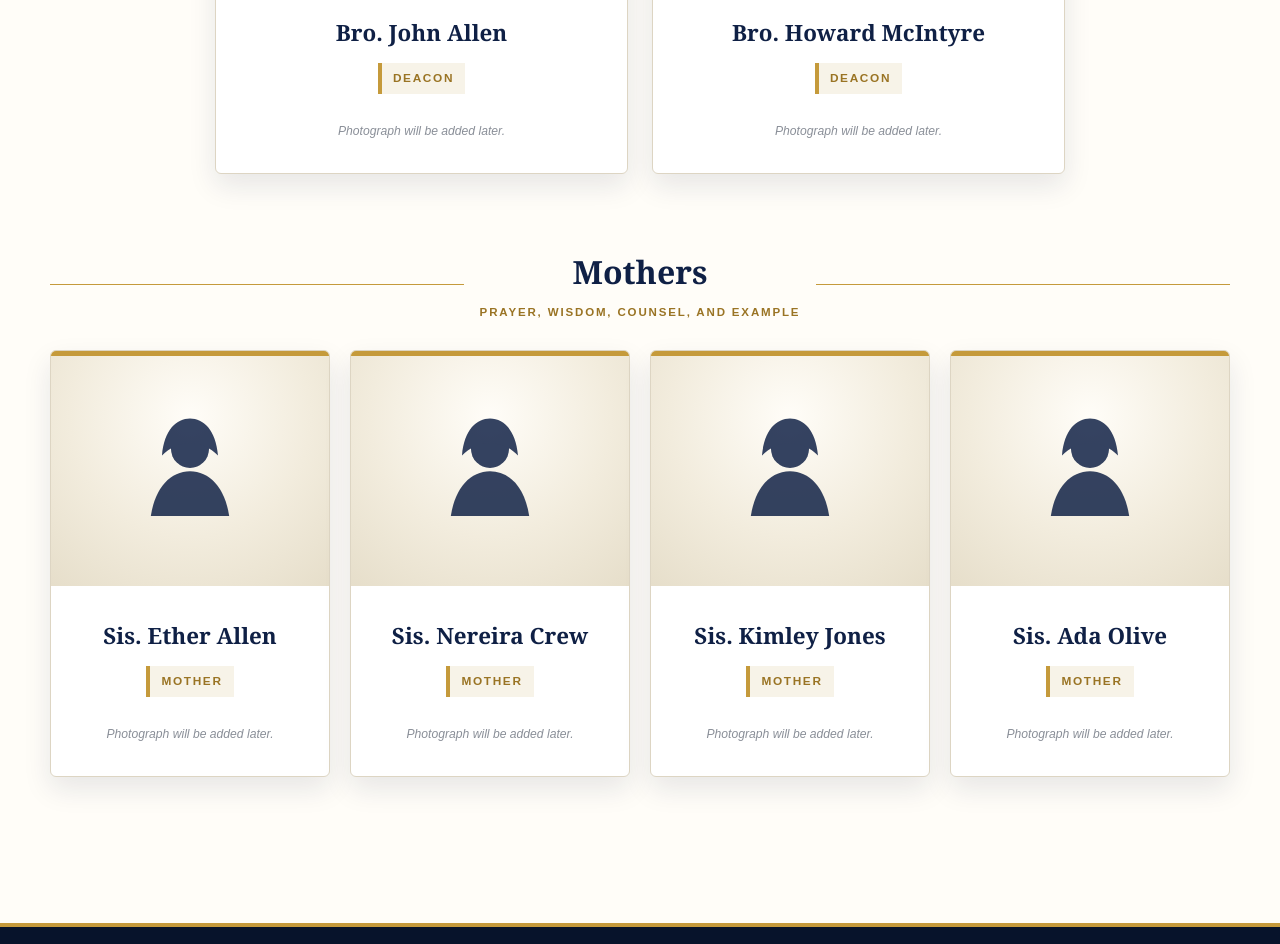
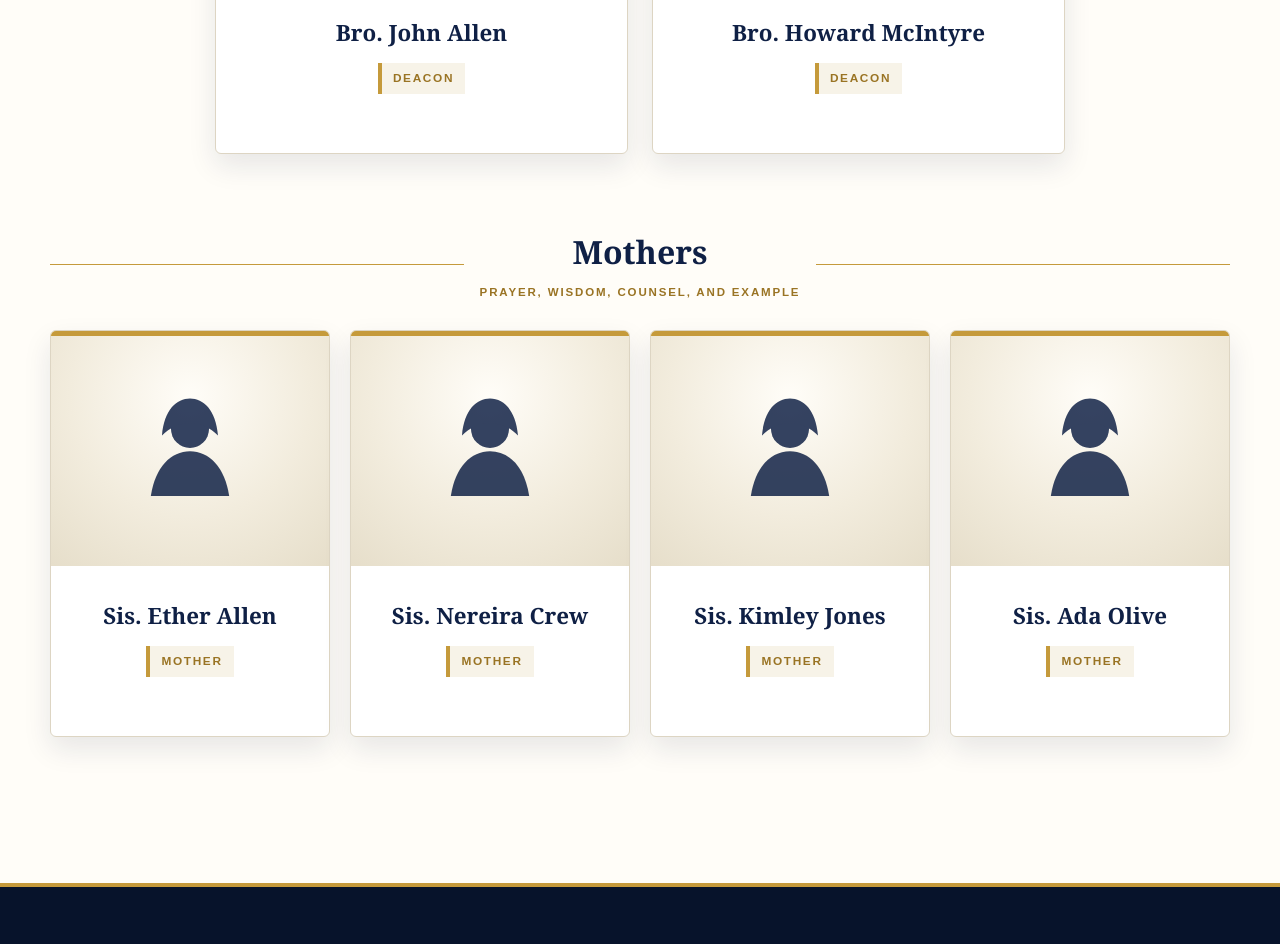
Before and after one commit to crewfamily2005-sudo/icog-website004, a plain HTML site: page ministers.html in a window 1280 px wide. Shown: the part 1420-2364 px from the top of the page. Drawn offline with Linux system fonts and the light colour scheme.

Commit message:
Update ministers.html

```diff
--- a/ministers.html
+++ b/ministers.html
@@ -587,7 +587,7 @@ Pastor
 </div>
 
 <div class="placeholder-note">
-Photograph will be added later.
+
 </div>
 
 </div>
@@ -638,7 +638,7 @@ Prophet
 </div>
 
 <div class="placeholder-note">
-Photograph will be added later.
+
 </div>
 
 </div>
@@ -709,7 +709,7 @@ Deacon
 </div>
 
 <div class="placeholder-note">
-Photograph will be added later.
+
 </div>
 
 </div>
@@ -753,7 +753,7 @@ Deacon
 </div>
 
 <div class="placeholder-note">
-Photograph will be added later.
+
 </div>
 
 </div>
@@ -829,7 +829,7 @@ Mother
 </div>
 
 <div class="placeholder-note">
-Photograph will be added later.
+
 </div>
 
 </div>
@@ -878,7 +878,7 @@ Mother
 </div>
 
 <div class="placeholder-note">
-Photograph will be added later.
+
 </div>
 
 </div>
@@ -927,7 +927,7 @@ Mother
 </div>
 
 <div class="placeholder-note">
-Photograph will be added later.
+
 </div>
 
 </div>
@@ -976,7 +976,7 @@ Mother
 </div>
 
 <div class="placeholder-note">
-Photograph will be added later.
+
 </div>
 
 </div>
```
